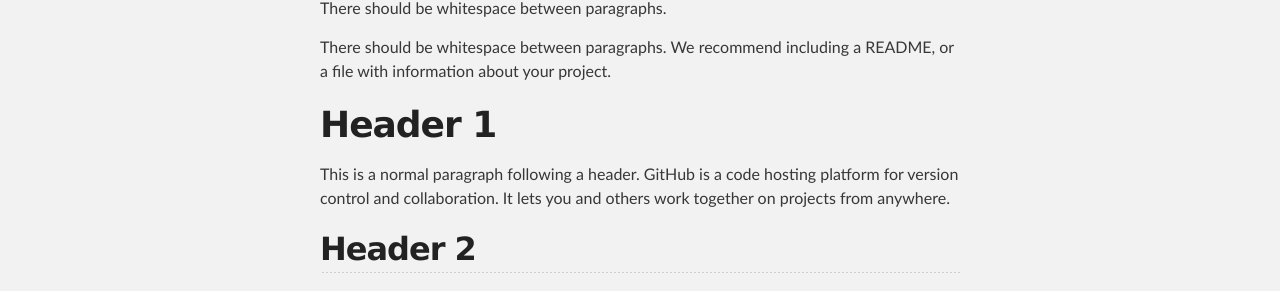
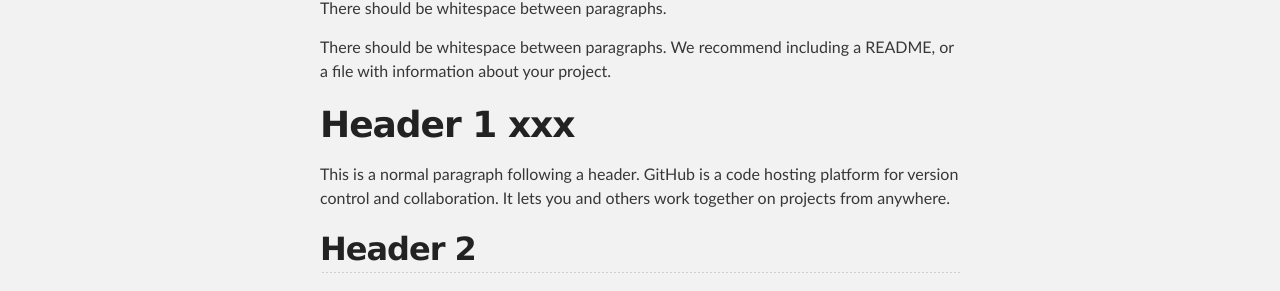
Before and after one commit to fariszuh/faris.github.io, a Jekyll site: the page built from index.md, in a window 1280 px wide and 900 px high. Shown: the part 381-672 px from the top of the window. Built offline with Jekyll 4.4.1, drawn with Linux system fonts in a browser that asks for light colours.

Commit message:
Update index.md

```diff
--- a/index.md
+++ b/index.md
@@ -12,7 +12,7 @@ There should be whitespace between paragraphs.
 
 There should be whitespace between paragraphs. We recommend including a README, or a file with information about your project.
 
-# Header 1
+# Header 1 xxx
 
 This is a normal paragraph following a header. GitHub is a code hosting platform for version control and collaboration. It lets you and others work together on projects from anywhere.
 
```
